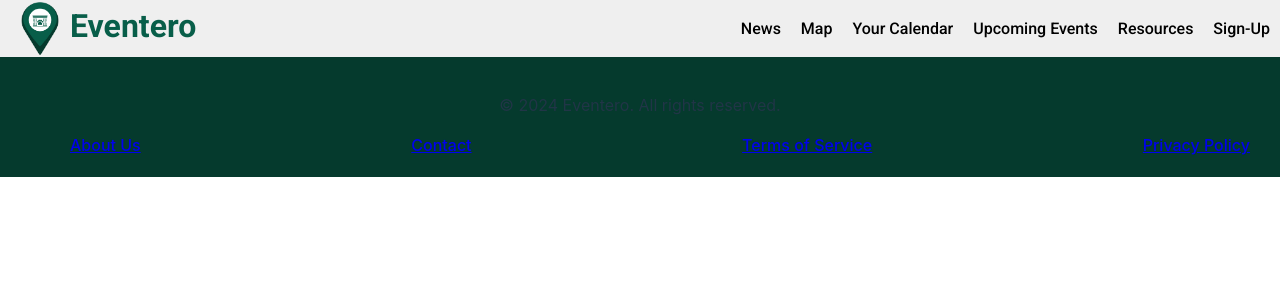
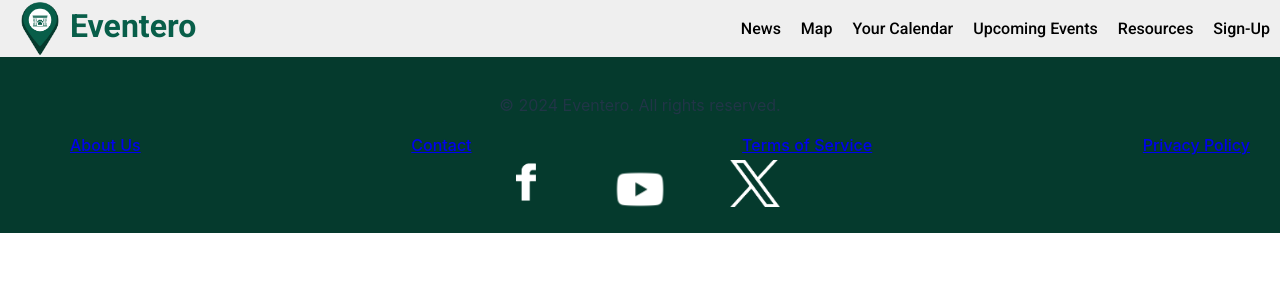
Before and after one commit to uprm-inso4101-2024-2025-s1/semester-project-campus-resource-and-event-management, a Svelte app: page / in a window 1280 px wide. Shown: the top 300 px of the page. Built offline with nearby package versions, Linux system fonts and the light colour scheme.

Commit message:
Added Icons on Homepage with working links

```diff
--- a/src/components/HomePage.svelte
+++ b/src/components/HomePage.svelte
@@ -1,3 +1,4 @@
+
 <footer>
     <p>&copy; 2024 Eventero. All rights reserved.</p>
     <nav>
@@ -8,6 +9,19 @@
         <li><a href="#">Privacy Policy</a></li>
       </ul>
     </nav>
+
+    <div class="social-icons">
+      <a href="https://www.facebook.com/RecintoUniversitariodeMayaguez" target="_blank">
+        <img src="/images/FB_Logo_white.png" alt="Facebook" class="social-icon" />
+      </a>
+      <a href="https://www.youtube.com/user/videocolegio" target="_blank">
+        <img src="/images/YT_Logo_white.png" alt="YouTube" class="social-icon-youtube" />
+      </a>
+      <a href="https://twitter.com/PrensaRUM" target="_blank">
+        <img src="/images/X_Logo.png" alt="X" class="social-icon" />
+      </a>
+    </div>
+
 </footer>
 
 <style>
@@ -27,4 +41,20 @@
     text-decoration: inherit;
     margin: 0 10px;
   }
+
+  .social-icon {
+    width: 50px;
+    height: auto;
+    object-fit: contain;
+  }
+
+  .social-icon-youtube {
+    width: 50px;
+    height: auto;
+    transform: scale(2.5);
+  }
+
+  .social-icons a {
+    margin: 0 30px;
+  }
 </style>
```
Also changed, not shown: public/images/X_Logo.png (renamed from public/images/X Logo.png).
